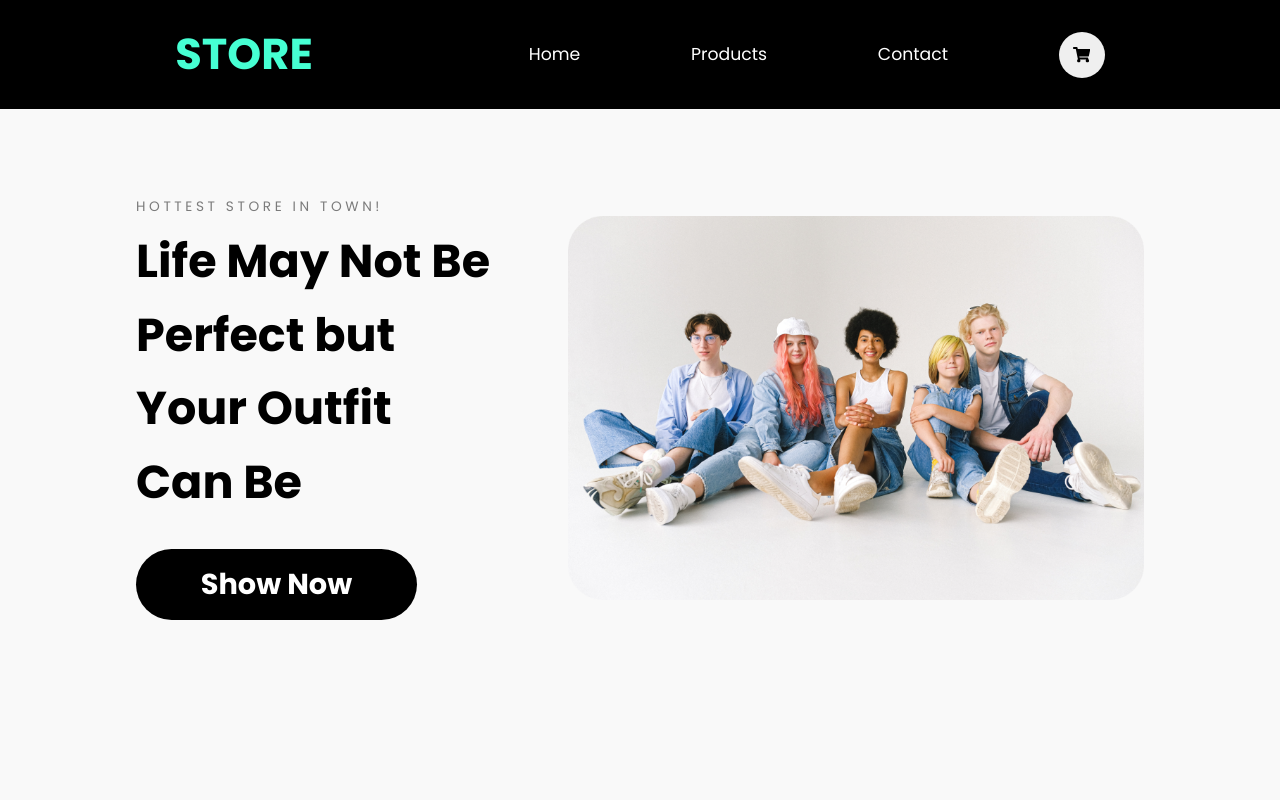
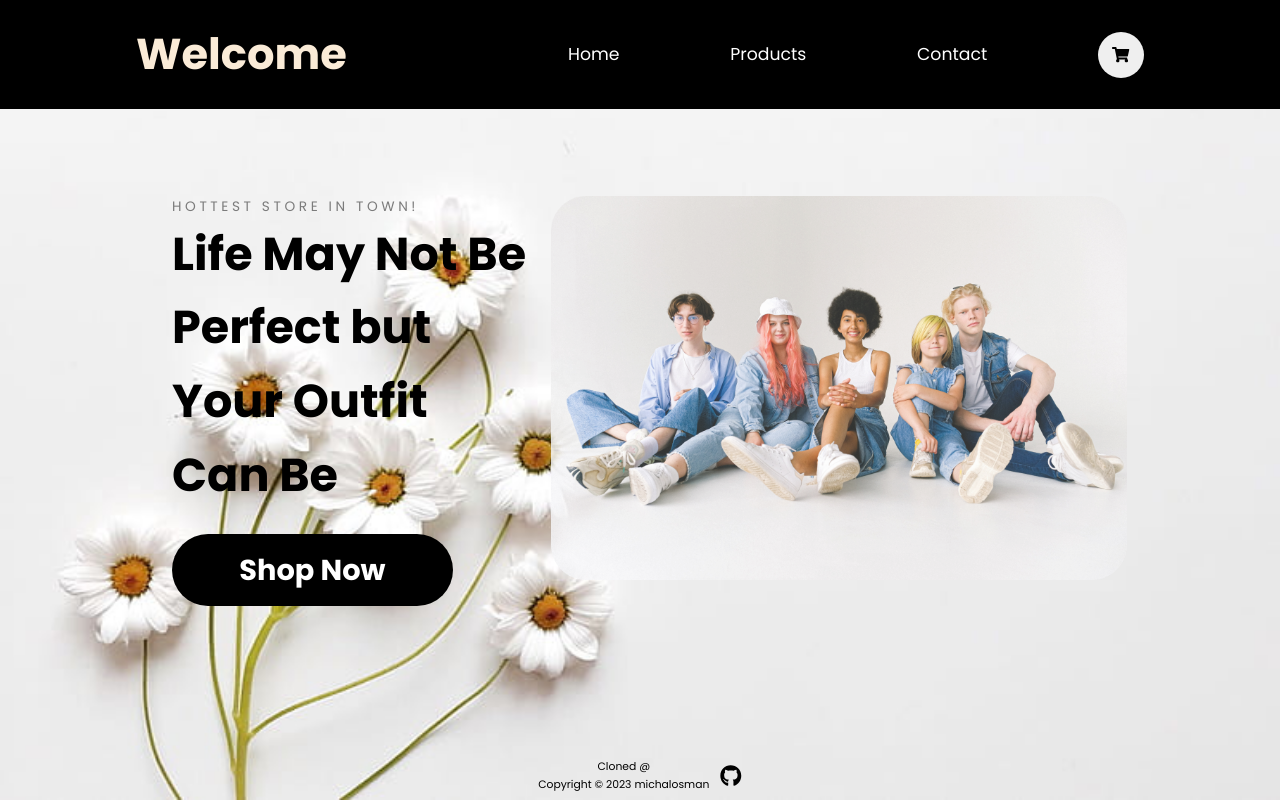
Before and after one commit to 4ndrelim/TOP_JS, a React (Create React App) app in the folder shopping-cart/: page / in a window 1280 px wide. Built offline with nearby package versions, Linux system fonts and the light colour scheme.

Commit message:
clean code

```diff
--- a/shopping-cart/package.json
+++ b/shopping-cart/package.json
@@ -12,6 +12,7 @@
     "react-router-dom": "^6.6.1",
     "react-scripts": "5.0.1",
     "styled-components": "^5.3.6",
+    "uuid": "^9.0.0",
     "web-vitals": "^2.1.4"
   },
   "scripts": {
--- a/shopping-cart/src/App.js
+++ b/shopping-cart/src/App.js
@@ -1,8 +1,6 @@
 import React from 'react';
-import { BrowserRouter, Routes, Route } from 'react-router-dom';
-import Home from './pages/Home';
-import Products from './pages/Products';
-import Contact from './pages/Contact';
+import { BrowserRouter } from 'react-router-dom';
+import Main from './components/Main';
 import Header from './components/Header';
 import Footer from './components/Footer';
 
@@ -11,12 +9,9 @@ function App() {
     <div>
       <BrowserRouter>
         <Header />
-        <Routes>
-          <Route path="/" element={<Home />} />
-          <Route path="/products" element={<Products />} />
-          <Route path="/contact" element={<Contact />} />
-        </Routes>
+        <Main />
       </BrowserRouter>
+      <Footer />
     </div>
   );
 }
--- a/shopping-cart/src/Styles/Theme.js
+++ b/shopping-cart/src/Styles/Theme.js
@@ -1,6 +1,6 @@
 const Theme = {
   colors: {
-    primary: '#46FFD3',
+    primary: '#faebd7',
     dark: '#000',
     light: '#FFF',
     grey: {
@@ -9,6 +9,10 @@ const Theme = {
       dark: '#7B7B7B',
     },
   },
+
+  widths: {
+    content: '140rem',
+  },
 };
 
 export default Theme;
--- /dev/null
+++ b/shopping-cart/src/assets/exampleProducts.js
@@ -0,0 +1,16 @@
+import exampleImage from './images/example.png';
+
+const exampleProducts = [
+  {
+    name: 'Women\'s red blouse',
+    price: '39.99',
+    image: exampleImage,
+  },
+  {
+    name: 'Women\'s red blouse',
+    price: '39.99',
+    image: exampleImage,
+  },
+];
+
+export default exampleProducts;
--- a/shopping-cart/src/components/Header.js
+++ b/shopping-cart/src/components/Header.js
@@ -4,18 +4,6 @@ import styled from 'styled-components';
 import { FaShoppingCart } from 'react-icons/fa';
 import Button from './elements/Button';
 
-const HeaderWrapper = styled.header`
-  display: flex;
-  align-items: center;
-  justify-content: center;
-  padding: 4rem 0;
-  gap: 30rem;
-  background-color: ${({ theme }) => theme.colors.dark};
-  @media (max-width: 1000px) {
-    flex-direction: column;
-    gap: 4rem;
-  };
-`;
 const Logo = styled.h1`
   color: ${({ theme }) => theme.colors.primary};
   font-size: 6rem;
@@ -43,10 +31,29 @@ const StyledLink = styled(Link)`
     };
 `;
 
+const HeaderBackground = styled.header`
+  background-color: ${({ theme }) => theme.colors.dark};
+`;
+
+const HeaderWrapper = styled.div`
+  display: flex;
+  align-items: center;
+  justify-content: space-between;
+  width: ${({ theme }) => theme.widths.content};
+  padding: 4rem 0;
+  margin: 0 auto;
+  @media (max-width: 1000px) {
+    flex-direction: column;
+    gap: 4rem;
+    width: 100%;
+  }
+`;
+
 function Header() {
   return (
+    <HeaderBackground>
       <HeaderWrapper>
-      <Logo>STORE</Logo>
+        <Logo>Welcome</Logo>
         <NavBar>
           <StyledLink to="/">Home</StyledLink>
           <StyledLink to="/products">Products</StyledLink>
@@ -54,6 +61,7 @@ function Header() {
           <Button content={<FaShoppingCart />} />
         </NavBar>
       </HeaderWrapper>
+    </HeaderBackground>
   );
 }
 
--- /dev/null
+++ b/shopping-cart/src/components/Main.js
@@ -0,0 +1,33 @@
+import React from 'react';
+import styled from 'styled-components';
+import { Routes, Route } from 'react-router-dom';
+import Home from './pages/Home';
+import Products from './pages/Products/Products';
+import Contact from './pages/Contact';
+
+function Main() {
+  return (
+    <MainWrapper>
+      <Routes>
+        <Route path="/" element={<Home />} />
+        <Route path="/products" element={<Products />} />
+        <Route path="/contact" element={<Contact />} />
+      </Routes>
+    </MainWrapper>
+  );
+}
+
+const MainWrapper = styled.main`
+    display: flex;
+    align-items: center;
+    justify-content: center;
+    width: ${({ theme }) => theme.widths.content};
+    padding: 12rem 0;
+    margin: 0 auto;
+    @media (max-width: 1000px) {
+      width: 100%;
+      padding: 8rem 0;
+    };
+  `;
+
+export default Main;
--- a/shopping-cart/src/components/elements/Button.js
+++ b/shopping-cart/src/components/elements/Button.js
@@ -20,7 +20,16 @@ const ButtonWrapper = styled.button`
         color: ${({ theme }) => theme.colors.light};
         font-size: 4rem;
         font-weight: bold;
-      `}
+      `};
+
+      /* ADDING BUTTON */
+      ${(props) => props.type === 'addingBtn'
+        && css`
+          width: 20rem;
+          background-color: ${({ theme }) => theme.colors.primary};
+          color: ${({ theme }) => theme.colors.dark};
+          border-radius: 0px;
+        `};
 `;
 
 function Button({ content, type }) {
--- /dev/null
+++ b/shopping-cart/src/components/pages/Contact.js
@@ -0,0 +1,10 @@
+import React from 'react';
+import Background from '../elements/Background';
+
+function Contact() {
+  return (
+    <Background />
+  );
+}
+
+export default Contact;
--- a/shopping-cart/src/pages/Home.js
+++ b/shopping-cart/src/components/pages/Home.js
@@ -1,22 +1,24 @@
 import React from 'react';
 import styled from 'styled-components';
-import Background from '../components/elements/Background';
-import homepageImage from '../assets/images/homepage-image.png';
-import Button from '../components/elements/Button';
+import { Link } from 'react-router-dom';
+import Background from '../elements/Background';
+import homepageImage from '../../assets/images/homepage-image.png';
+import Button from '../elements/Button';
 
-const HomeWrapper = styled.main`
+const HomeWrapper = styled.div`
   display: flex;
-  align-items: center;
-  justify-content: center;
-  padding: 12rem 0;
-  gap: 10rem;
+  align-items: flex-start;
+  justify-content: space-between;
+  gap: 2%;
+  @media (max-width: 1000px) {
+    justify-content: center;
+  }
 `;
 
 const Message = styled.div`
   display: flex;
   flex-direction: column;
   align-items: flex-start;
-  gap: 1rem;
   width: 50rem;
   min-width: 50rem;
   @media (max-width: 1000px) {
@@ -42,6 +44,7 @@ const BigMessage = styled.div`
 
 const Image = styled.img`
   max-width: 80rem;
+  opacity: 0.85;
   @media (max-width: 1000px) {
     position: absolute;
     opacity: 0.3;
@@ -55,10 +58,13 @@ const Image = styled.img`
 function Home() {
   return (
     <HomeWrapper>
+      <Background />
       <Message>
         <SmallMessage>Hottest Store In Town!</SmallMessage>
         <BigMessage>Life May Not Be Perfect but Your Outfit Can Be</BigMessage>
-        <Button content="Show Now" type="messageBtn" />
+        <Link to="/products">
+          <Button content="Shop Now" type="messageBtn" />
+        </Link>
       </Message>
       <Image src={homepageImage} alt="people" />
     </HomeWrapper>
--- a/shopping-cart/src/pages/Contact.js
+++ /dev/null
@@ -1,12 +0,0 @@
-import React from 'react';
-import Background from '../components/elements/Background';
-
-function Contact() {
-  return (
-    <Background>
-      Contact
-    </Background>
-  );
-}
-
-export default Contact;
--- a/shopping-cart/src/pages/Products.js
+++ /dev/null
@@ -1,12 +0,0 @@
-import React from 'react';
-import Background from '../components/elements/Background';
-
-function Products() {
-  return (
-    <Background>
-      Products
-    </Background>
-  );
-}
-
-export default Products;
```
Also changed, not shown: shopping-cart/src/components/Navbar.js (deleted, +0 -37 lines), shopping-cart/src/assets/images/example.png (added), 1 other file (tests, documents, lock files or other folders). Lines whose indentation alone changed are shown as unchanged.
